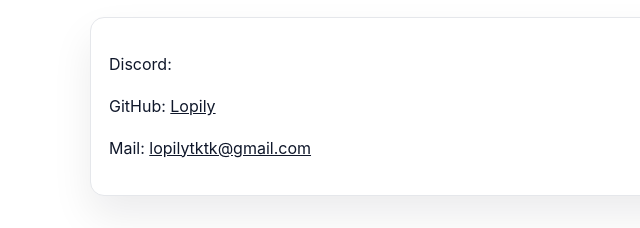
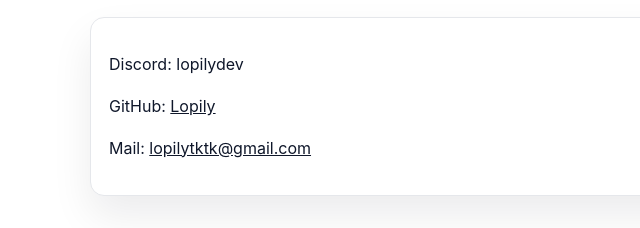
Before and after one commit to Lopily/Portfolio, a plain HTML site: page index.html in a window 1280 px wide. Shown: the part 3175-3403 px from the top of the page, 0-640 px from the left. Drawn offline with Linux system fonts and the light colour scheme.

Commit message:
Update discord in index.html

```diff
--- a/index.html
+++ b/index.html
@@ -218,7 +218,7 @@
       <section id="contact" class="section container">
         <h2>Contact</h2>
         <div class="contact_">
-          <p>Discord:</p>
+          <p>Discord: lopilydev</p>
           <p>GitHub: <a href="https://github.com/Lopily">Lopily</a></p>
           <p>
             Mail: <a href="mailto:lopilytktk@gmail.com">lopilytktk@gmail.com</a>
```
